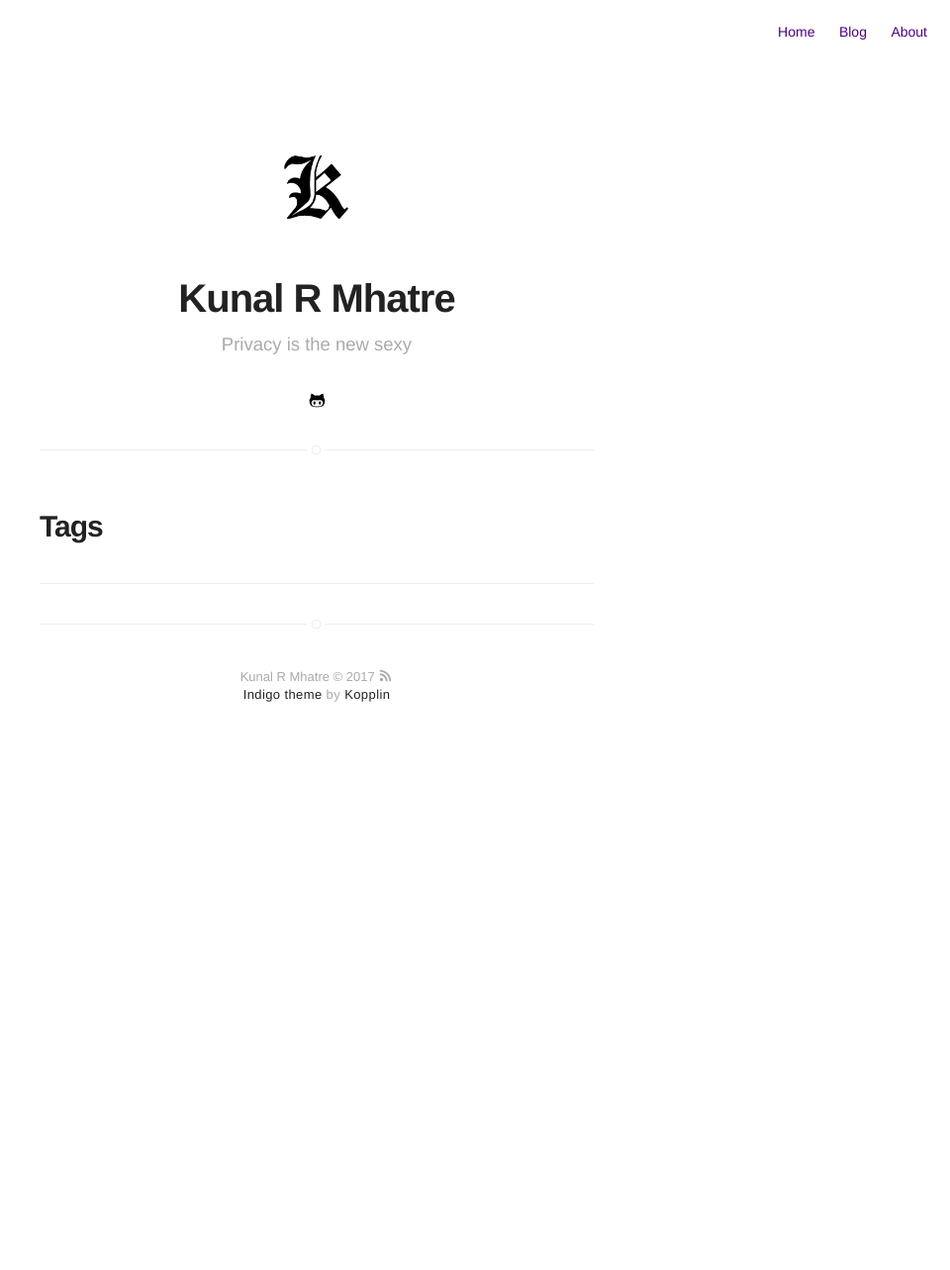
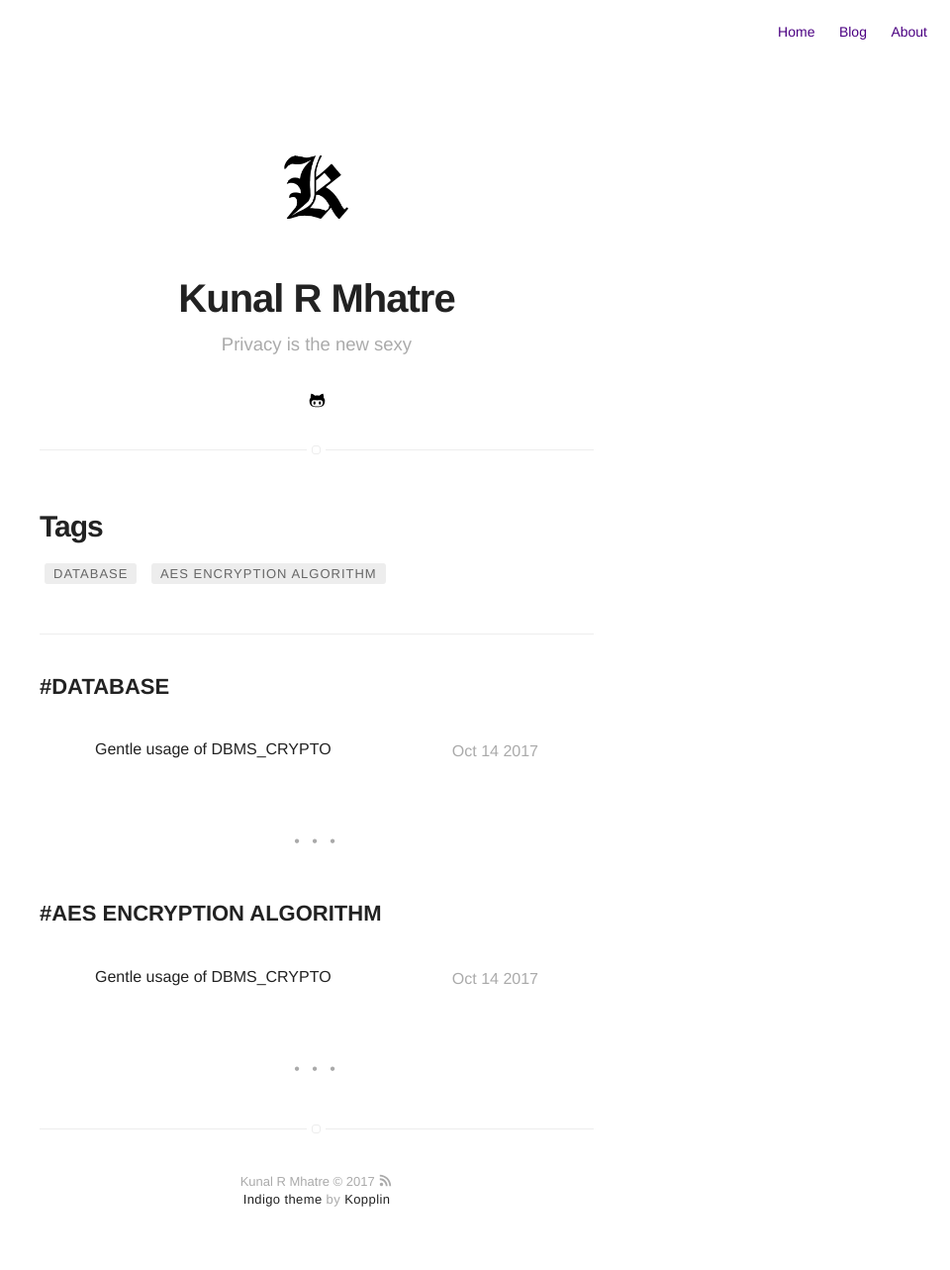
Before and after one commit to abhn/kunalrmhatre.github.io, a Jekyll site: the page built from tags.html, in a window 1280 px wide. Shown: the whole page at 99% size, without its empty margins (320-1280 px from the left). Built offline with Jekyll 4.4.1, drawn with Linux system fonts in a browser that asks for light colours; before the commit the page ends 900 px from its top, so only the background shows below that; part of the change alters nothing that is shown.

Commit message:
New article

```diff
--- a/_config.yml
+++ b/_config.yml
@@ -56,7 +56,7 @@ github: kunalrmhatre
 # email: myemail@gmail.com
 
 authors:
-    johndoe:
+    kunalrmhatre:
         name: Kunal R Mhatre
         bio: I am quite serious when it comes to privacy.
         external-image: false
--- /dev/null
+++ b/_posts/2017-10-14-gentle-usage-of-dbms-crypto.md
@@ -0,0 +1,232 @@
+---
+title: "Gentle usage of DBMS_CRYPTO"
+layout: post
+date: 2017-10-14 20:50
+headerImage: false
+tag:
+- DATABASE
+- AES ENCRYPTION ALGORITHM
+category: blog
+author: kunalrmhatre
+description: Simple demonstration of DBMS_CRYPTO package present in Oracle Database 11g
+---
+
+Seriously, I never did encryption or hashing of data at the database layer. While developing backend APIs, I always encrypted or hashed data before storing it in the database, but yes, then I came to know about [DBMS_CRYPTO](https://docs.oracle.com/cd/B19306_01/appdev.102/b14258/d_crypto.htm) package which is available in Oracle Database 11g.
+
+DBMS_CRYPTO package allows us to encrypt and decrypt data at the database layer. The best thing is, it supports NIST approved **AES** encryption algorithm along with **3DES (2-Key and 3-Key)**, also supports hashing algorithms like **SHA-1**, **MD5**, and **MD4**, along with **HMAC-MD5** and **HMAC-SHA1**.
+
+AES being my preferred encryption algorithm all the time, I gave it a shot. Creating UDFs for encryption and decryption using DBMS_CRYPTO is quite easy, *thanks to Oracle*.
+
+Let's see some of the significant DBMS_CRYPTO functions that we will be using to create our simple encrypt and decrypt UDFs for AES algorithm. I assume you are familiar with PL/SQL - Function.
+
+If you are logged in as SYS (as SYSDBA) you are good to go, but if you are logged in as a normal user, you need to have **EXECUTE ON** privilege for DBMS_CRYPTO package. The following query should be executed as SYS:
+
+{% highlight sql %}
+
+GRANT EXECUTE ON DBMS_CRYPTO TO USER;
+
+{% endhighlight %}
+
+## DBMS_CRYPTO.ENCRYPT()
+
+It takes 4 arguments in total, one is optional.
+
+**SRC** => Input data (or string) in RAW format. Before converting our input which would be in VARCHAR2 into RAW, we need to convert VARCHAR2 which is in the current database character set to VARCHAR2 in the **AL32UTF8** database character set. To achieve that, Oracle provides a function called [UTL_I18N.STRING_TO_RAW()](https://docs.oracle.com/cd/B19306_01/appdev.102/b14258/u_i18n.htm#i1001698). It takes 2 arguments, the string as a first argument and the database character set as a second argument, in return it gives the string in RAW format.
+
+**TYP** => Type of encryption. Which is stated by adding appropriate PLS_INTEGER variables required for defining the encryption algorithm under subject. So, if we want AES256 with CBC mode, that would be, **DBMS_CRYPTO.ENCRYPT_AES256 + DBMS_CRYPTO.CHAIN_CBC**. If PKCS#5 padding is required, then we can add **DBMS_CRYPTO.PAD_PKCS5** along with the previous value.
+
+**KEY** => Takes encryption or decryption key in RAW format. For AES128, a key of length 16 bytes is required, for AES192 => 24 bytes and 32 bytes key for AES256. DBMS_CRYPTO provides a function called [RANDOMBYTES](https://docs.oracle.com/cd/B19306_01/appdev.102/b14258/d_crypto.htm#i1000605), which can be used to generate keys in RAW format.
+
+**IV** => This argument is optional and should be used in case you will be using the same key to encrypt your recurring non-unique data, in short, each message or string will be encrypted with the same key but different IVs. Which gives you unique cipher blocks (for same messages or strings) hence decreasing the predictability by an attacker. If you are using CBC or CFC mode then make sure the length of the IV is same as the block size, which is always 16 bytes for all AES bit lengths (AES128, AES192, and AES256). If you are interested in reading more about IV, check the reference section at the end of the post.
+
+After we get RAW encrypted data we can use [UTL_ENCODE.BASE64_ENCODE()](https://docs.oracle.com/cd/B19306_01/appdev.102/b14258/u_encode.htm#i999460) which converts RAW data into BASE64 encoded string preserving the RAW form, which indeed makes encrypted data (in RAW format) suitable to be stored in VARCHAR2.
+
+## DBMS_CRYPTO.DECRYPT()
+
+It takes 4 arguments like DBMS_CRYPTO.ENCRYPT(). IV is optional here, but if you provide IV while encrypting a particular string or message then you must provide the same IV to this function while decrypting the same string or message. The only difference in here is, SRC argument will take BASE64 encoded RAW encrypted data, which will be decoded to get only RAW encrypted data using [UTL_ENCODE.BASE64_DECODE()](https://docs.oracle.com/cd/B19306_01/appdev.102/b14258/u_encode.htm#CACECFHF). This function will return decrypted data in RAW format and so we need to convert it from RAW to VARCHAR2 in the AL32UTF8 database character set and then to VARCHAR2 in the current database character set using [UTL_I18N.RAW_TO_CHAR()](https://docs.oracle.com/cd/B19306_01/appdev.102/b14258/u_i18n.htm#i998567).
+
+## UDF for encryption
+
+In this function we will be taking two arguments, the bit length for encryption and the data to encrypt. In declaration section, I have hard-coded the keys for demo purpose, although this should be not followed while creating functions for production use. Instead, store your keys in some secured wallet or vault and access them with a proper security mechanism for the process of encryption as well as decryption. So here I will be having 3 keys and 3 PLS_INTEGER variables, each for different bit length.
+
+{% highlight sql %}
+
+CREATE OR REPLACE FUNCTION AES_ENCRYPT_VARCHAR2 (BIT_LENGTH IN VARCHAR2, INPUT_STRING IN VARCHAR2)
+
+RETURN RAW
+
+AS
+
+	RAW_ENCRYPTED_STRING RAW(2000);
+
+	-- Already generated keys (not recommended to hard-code keys in function for production use - as mentioned in post)
+
+	RAW_KEY_BYTES_16 RAW(16) := '1D96A875D460C21A21539A3C4C0EA56E';
+	RAW_KEY_BYTES_24 RAW(24) := '79BFB77B1A319D82169D4F6445C649218FD62A604207CE7C';
+	RAW_KEY_BYTES_32 RAW(32) := '42B4F559DADB8E31D688BA973F6420F40D54DBDE4BBDC6167E282F0CB60BE76F';
+
+	AES128 PLS_INTEGER := DBMS_CRYPTO.ENCRYPT_AES128+DBMS_CRYPTO.CHAIN_CBC+DBMS_CRYPTO.PAD_PKCS5;
+	AES192 PLS_INTEGER := DBMS_CRYPTO.ENCRYPT_AES192+DBMS_CRYPTO.CHAIN_CBC+DBMS_CRYPTO.PAD_PKCS5;
+	AES256 PLS_INTEGER := DBMS_CRYPTO.ENCRYPT_AES256+DBMS_CRYPTO.CHAIN_CBC+DBMS_CRYPTO.PAD_PKCS5;
+
+BEGIN
+
+	IF BIT_LENGTH = 'AES128' THEN
+
+		-- AES128 ENCRYPTION
+		-- For generating key of 16 Bytes in RAW format - skipped for now, as I have already declared the key
+		-- RAW_KEY_BYTES_16 := DBMS_CRYPTO.RANDOMBYTES(BIT_LENGTH);
+
+		RAW_ENCRYPTED_STRING := DBMS_CRYPTO.ENCRYPT
+		(
+			SRC => UTL_I18N.STRING_TO_RAW(INPUT_STRING, 'AL32UTF8'),
+			TYP => AES128,
+			KEY => RAW_KEY_BYTES_16
+		);
+
+		-- BASE64 ENCODING - Makes RAW encrypted data to be suitable with VARCHAR2 storage
+
+		RETURN UTL_ENCODE.BASE64_ENCODE(RAW_ENCRYPTED_STRING);
+
+	ELSIF BIT_LENGTH = 'AES192' THEN
+
+		-- AES192 ENCRYPTION
+		-- For generating key of 24 Bytes in RAW format - skipped for now, as I have already declared the key
+		-- RAW_KEY_BYTES_24 := DBMS_CRYPTO.RANDOMBYTES(BIT_LENGTH);
+
+		RAW_ENCRYPTED_STRING := DBMS_CRYPTO.ENCRYPT
+		(
+			SRC => UTL_I18N.STRING_TO_RAW(INPUT_STRING, 'AL32UTF8'),
+			TYP => AES192,
+			KEY => RAW_KEY_BYTES_24
+		);
+
+		-- BASE64 ENCODING - Makes RAW encrypted data to be suitable with VARCHAR2 storage
+
+		RETURN UTL_ENCODE.BASE64_ENCODE(RAW_ENCRYPTED_STRING);
+
+	ELSIF BIT_LENGTH = 'AES256' THEN
+
+		-- AES256 ENCRYPTION
+		-- For generating key of 32 Bytes in RAW format - skipped for now, as I have already declared the key
+		-- RAW_KEY_BYTES_32 := DBMS_CRYPTO.RANDOMBYTES(BIT_LENGTH);
+
+		RAW_ENCRYPTED_STRING := DBMS_CRYPTO.ENCRYPT
+		(
+			SRC => UTL_I18N.STRING_TO_RAW(INPUT_STRING, 'AL32UTF8'),
+			TYP => AES256,
+			KEY => RAW_KEY_BYTES_32
+		);
+
+		-- BASE64 ENCODING - Makes RAW encrypted data to be suitable with VARCHAR2 storage
+
+		RETURN UTL_ENCODE.BASE64_ENCODE(RAW_ENCRYPTED_STRING);
+
+	ELSE
+
+		-- INVALID BIT LENGTH
+
+		RAISE_APPLICATION_ERROR (-20001,'Invalid Bit Length: Supported are AES128, AES192 and AES256.');
+
+	END IF;
+
+END AES_ENCRYPT_VARCHAR2;
+/
+
+{% endhighlight %}
+
+## UDF for decryption
+
+I feel function is self-explanatory.
+
+{% highlight sql %}
+
+CREATE OR REPLACE FUNCTION AES_DECRYPT_VARCHAR2 (BIT_LENGTH IN VARCHAR2, BASE64_RAW_ENCRYPTED_STRING IN RAW)
+
+RETURN VARCHAR2
+
+AS
+
+	RAW_DECRYPTED_STRING RAW(2000);
+
+	-- Already generated keys (not recommended to hard-code keys in function for production use - as mentioned in post)
+
+	RAW_KEY_BYTES_16 RAW(16) := '1D96A875D460C21A21539A3C4C0EA56E';
+	RAW_KEY_BYTES_24 RAW(24) := '79BFB77B1A319D82169D4F6445C649218FD62A604207CE7C';
+	RAW_KEY_BYTES_32 RAW(32) := '42B4F559DADB8E31D688BA973F6420F40D54DBDE4BBDC6167E282F0CB60BE76F';
+
+	AES128 PLS_INTEGER := DBMS_CRYPTO.ENCRYPT_AES128+DBMS_CRYPTO.CHAIN_CBC+DBMS_CRYPTO.PAD_PKCS5;
+	AES192 PLS_INTEGER := DBMS_CRYPTO.ENCRYPT_AES192+DBMS_CRYPTO.CHAIN_CBC+DBMS_CRYPTO.PAD_PKCS5;
+	AES256 PLS_INTEGER := DBMS_CRYPTO.ENCRYPT_AES256+DBMS_CRYPTO.CHAIN_CBC+DBMS_CRYPTO.PAD_PKCS5;
+
+BEGIN
+
+	IF BIT_LENGTH = 'AES128' THEN
+
+		-- AES128 DECRYPTION
+
+		RAW_DECRYPTED_STRING := DBMS_CRYPTO.DECRYPT
+		(
+			SRC => UTL_ENCODE.BASE64_DECODE(BASE64_RAW_ENCRYPTED_STRING),
+			TYP => AES128,
+			KEY => RAW_KEY_BYTES_16
+		);
+
+		RETURN UTL_I18N.RAW_TO_CHAR(RAW_DECRYPTED_STRING, 'AL32UTF8');
+
+	ELSIF BIT_LENGTH = 'AES192' THEN
+
+		-- AES192 DECRYPTION
+
+		RAW_DECRYPTED_STRING := DBMS_CRYPTO.DECRYPT
+		(
+			SRC => UTL_ENCODE.BASE64_DECODE(BASE64_RAW_ENCRYPTED_STRING),
+			TYP => AES192,
+			KEY => RAW_KEY_BYTES_24
+		);
+
+		RETURN UTL_I18N.RAW_TO_CHAR(RAW_DECRYPTED_STRING, 'AL32UTF8');
+
+	ELSIF BIT_LENGTH = 'AES256' THEN
+
+		-- AES256 DECRYPTION
+
+		RAW_DECRYPTED_STRING := DBMS_CRYPTO.DECRYPT
+		(
+			SRC => UTL_ENCODE.BASE64_DECODE(BASE64_RAW_ENCRYPTED_STRING),
+			TYP => AES256,
+			KEY => RAW_KEY_BYTES_32
+		);
+
+		RETURN UTL_I18N.RAW_TO_CHAR(RAW_DECRYPTED_STRING, 'AL32UTF8');
+
+	ELSE
+
+		-- INVALID BIT LENGTH
+
+		RAISE_APPLICATION_ERROR (-20001,'Invalid Bit Length: Supported are AES128, AES192 and AES256.');
+
+	END IF;
+
+END AES_DECRYPT_VARCHAR2;
+/
+
+{% endhighlight %}
+
+## Usage
+
+{% highlight sql %}
+
+SELECT AES_ENCRYPT_VARCHAR2('AES256','Privacy') AS ENCRYPTED FROM DUAL;
+SELECT AES_DECRYPT_VARCHAR2('AES256','6279515877733457532B7759766B4771776B422B74513D3D') AS DECRYPTED FROM DUAL;
+
+{% endhighlight %}
+
+## Wrap-up
+
+As you can see, this is not a production ready function yet. There should be length validation along with secure key management or repository set up and some more in depth analysis to make it robust enough to put on production. I hope this article was somewhat useful for people who are dealing with Oracle's DBMS_CRYPTO package for the first time. Have fun encrypting.
+
+## References
+- [DBMS_CRYPTO](https://docs.oracle.com/cd/B19306_01/appdev.102/b14258/d_crypto.htm)
+- [Encrypting using AES-256, can I use 256 bits IV?](https://security.stackexchange.com/a/90850)
+- [What size of initialization vector (IV) is needed for AES encryption?](https://crypto.stackexchange.com/a/50786)
```
